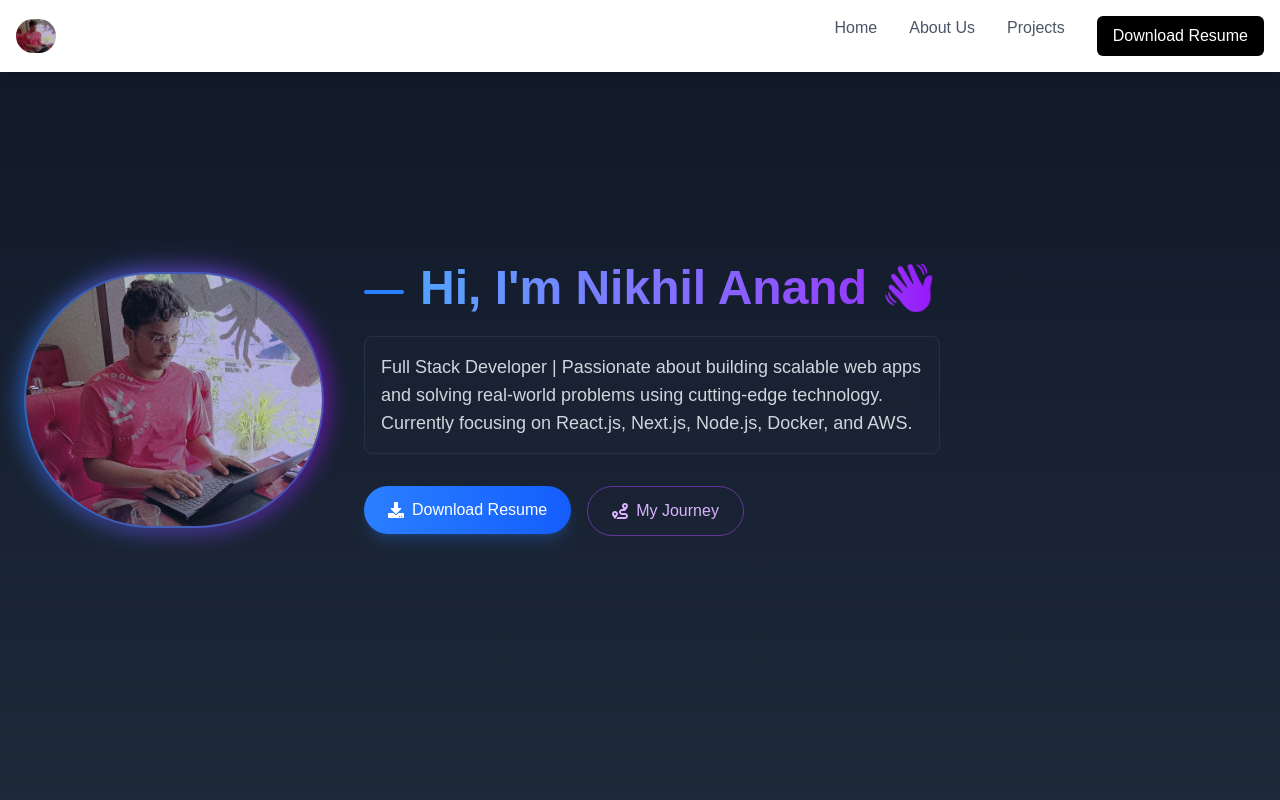
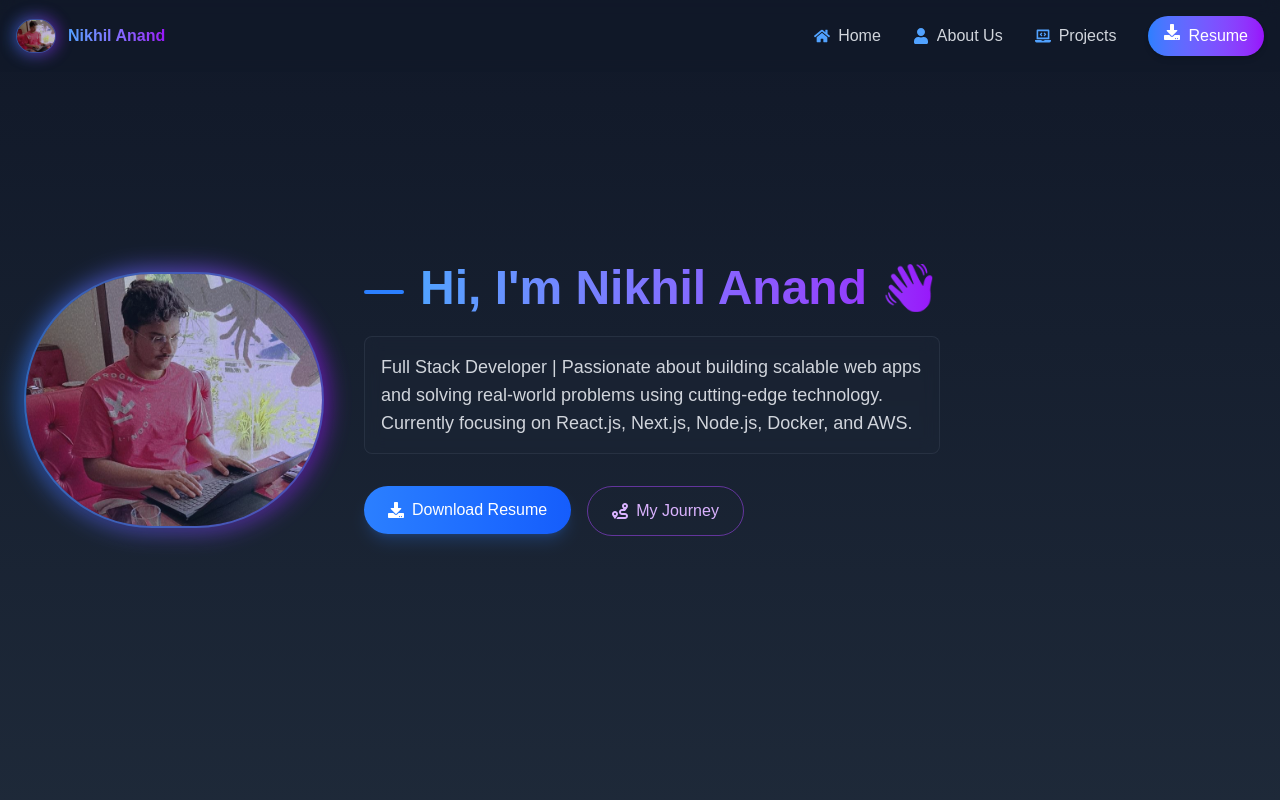
Before and after one commit to niks-nikhil-anand/Frontend_Intern_Challenge, a Next.js app: page / in a window 1280 px wide. Shown: the top 800 px of the page. Built offline with nearby package versions, Linux system fonts and the light colour scheme.

Commit message:
Modofy the Navbar , chnages bg color , text color , added scroll effect

```diff
--- a/src/components/HeroSection.js
+++ b/src/components/HeroSection.js
@@ -31,7 +31,9 @@ const HeroSection = () => {
           </div>
 
           <p className="text-gray-300 text-lg mb-8 max-w-xl backdrop-blur-sm bg-gray-800/30 p-4 rounded-lg border border-gray-700/50">
-            Full Stack Developer | Passionate about building scalable web apps and solving real-world problems using cutting-edge technology. Currently focusing on React.js, Next.js, Node.js, Docker, and AWS.
+            Full Stack Developer | Passionate about building scalable web apps
+            and solving real-world problems using cutting-edge technology.
+            Currently focusing on React.js, Next.js, Node.js, Docker, and AWS.
           </p>
 
           <div className="flex flex-col md:flex-row gap-4 justify-center md:justify-start">
--- a/src/components/Navbar.js
+++ b/src/components/Navbar.js
@@ -1,90 +1,152 @@
 "use client";
 import Image from "next/image";
 import Link from "next/link";
-import React, { useState } from "react";
-import { FaBars, FaTimes } from "react-icons/fa";
+import React, { useState, useEffect } from "react";
+import {
+  FaBars,
+  FaTimes,
+  FaDownload,
+  FaHome,
+  FaUser,
+  FaLaptopCode,
+} from "react-icons/fa";
 
 const Navbar = () => {
   const [isOpen, setIsOpen] = useState(false);
+  const [scrolled, setScrolled] = useState(false);
+
+  useEffect(() => {
+    const handleScroll = () => {
+      if (window.scrollY > 10) {
+        setScrolled(true);
+      } else {
+        setScrolled(false);
+      }
+    };
+
+    window.addEventListener("scroll", handleScroll);
+    return () => window.removeEventListener("scroll", handleScroll);
+  }, []);
 
   return (
     <nav>
-      <nav className="w-full fixed top-0 left-0 bg-white shadow-md z-50">
+      <nav
+        className={`w-full fixed top-0 left-0 z-50 transition-all duration-300 ${
+          scrolled
+            ? "bg-gray-900/90 backdrop-blur-lg shadow-lg shadow-blue-500/5"
+            : "bg-gray-900/50 backdrop-blur-sm"
+        }`}
+      >
         <div className="max-w-7xl mx-auto flex justify-between items-center p-4">
-          <div className="text-2xl font-bold text-gray-800">
+          <div className="flex items-center gap-3">
+            <div className="relative group">
+              <div className="absolute -inset-0.5 bg-gradient-to-r from-blue-500 to-purple-600 rounded-full opacity-60 blur-sm group-hover:opacity-100 transition duration-300"></div>
               <Image
                 src="/profile.jpeg"
                 alt="Nikhil Anand"
                 width={40}
                 height={40}
-              className="rounded-full "
+                className="rounded-full relative border border-blue-400/30"
               />
             </div>
-          {/* Desktop menu starts from here ...... */}
-          <div className="hidden md:flex gap-8 text-gray-600 font-medium">
-            <Link href={"/"} className="hover:text-black hover:underline">
+            <span className="font-bold text-transparent bg-clip-text bg-gradient-to-r from-blue-400 to-purple-600">
+              Nikhil Anand
+            </span>
+          </div>
+
+          {/* Desktop menu */}
+          <div className="hidden md:flex items-center gap-8 text-gray-300">
+            <Link
+              href={"/"}
+              className="hover:text-white transition-colors flex items-center gap-2 group"
+            >
+              <FaHome className="text-blue-400 group-hover:scale-110 transition-transform" />
+              <span className="relative overflow-hidden">
                 Home
+                <span className="absolute bottom-0 left-0 w-0 h-0.5 bg-blue-500 group-hover:w-full transition-all duration-300"></span>
+              </span>
             </Link>
+
             <Link
               href={"/AboutUs"}
-              className="hover:text-black hover:underline"
+              className="hover:text-white transition-colors flex items-center gap-2 group"
             >
+              <FaUser className="text-blue-400 group-hover:scale-110 transition-transform" />
+              <span className="relative overflow-hidden">
                 About Us
+                <span className="absolute bottom-0 left-0 w-0 h-0.5 bg-blue-500 group-hover:w-full transition-all duration-300"></span>
+              </span>
             </Link>
+
             <Link
               href={"/Projects"}
-              className="hover:text-black hover:underline"
+              className="hover:text-white transition-colors flex items-center gap-2 group"
             >
+              <FaLaptopCode className="text-blue-400 group-hover:scale-110 transition-transform" />
+              <span className="relative overflow-hidden">
                 Projects
+                <span className="absolute bottom-0 left-0 w-0 h-0.5 bg-blue-500 group-hover:w-full transition-all duration-300"></span>
+              </span>
             </Link>
+
             <Link
               href="/MyResume.pdf"
               download
-              className="hover:text-black text-white font-medium bg-black px-4 py-2 rounded-md"
+              className="flex items-center gap-2 bg-gradient-to-r from-blue-500 to-purple-600 hover:from-blue-600 hover:to-purple-700 text-white font-medium px-4 py-2 rounded-full transition-all shadow-md hover:shadow-blue-500/30"
             >
-              Download Resume
+              <FaDownload className="animate-bounce" />
+              Resume
             </Link>
           </div>
 
-          {/* Mobile Menu Icon......... */}
+          {/* Mobile Menu Icon */}
           <div className="md:hidden">
-            <button onClick={() => setIsOpen(!isOpen)} className="text-black">
-              {isOpen ? <FaTimes size={24} /> : <FaBars size={24} />}
+            <button
+              onClick={() => setIsOpen(!isOpen)}
+              className="text-blue-400 hover:text-white transition-colors p-2 rounded-full bg-gray-800/80 border border-gray-700"
+            >
+              {isOpen ? <FaTimes size={20} /> : <FaBars size={20} />}
             </button>
           </div>
         </div>
 
-        {/* Mobile menu starts from here........ */}
-
+        {/* Mobile menu */}
         {isOpen && (
-          <div className="md:hidden flex flex-col items-center bg-white py-4 space-y-4 shadow-md">
+          <div className="md:hidden flex flex-col items-center py-4 space-y-4 bg-gray-800/90 backdrop-blur-lg border-t border-gray-700/50 gap-5 mb-5">
             <Link
               href={"/"}
               onClick={() => setIsOpen(false)}
-              className="hover:text-black text-gray-600 font-medium"
+              className="flex items-center gap-2 text-gray-300 hover:text-white font-medium transition-colors"
             >
+              <FaHome className="text-blue-400" />
               Home
             </Link>
+
             <Link
               href={"/AboutUs"}
               onClick={() => setIsOpen(false)}
-              className="hover:text-black text-gray-600 font-medium"
+              className="flex items-center gap-2 text-gray-300 hover:text-white font-medium transition-colors"
             >
+              <FaUser className="text-blue-400" />
               About Us
             </Link>
+
             <Link
               href={"/Projects"}
               onClick={() => setIsOpen(false)}
-              className="hover:text-black text-gray-600 font-medium"
+              className="flex items-center gap-2 text-gray-300 hover:text-white font-medium transition-colors"
             >
+              <FaLaptopCode className="text-blue-400" />
               Projects
             </Link>
+
             <Link
               href="/MyResume.pdf"
               download
               onClick={() => setIsOpen(false)}
-              className="hover:text-black text-white font-medium bg-black px-4 py-2 rounded-md "
+              className="flex items-center gap-2 bg-gradient-to-r from-blue-500 to-purple-600 text-white font-medium px-6 py-2 rounded-full w-4/5 justify-center"
             >
+              <FaDownload />
               Download Resume
             </Link>
           </div>
```
Lines whose indentation alone changed are shown as unchanged.
